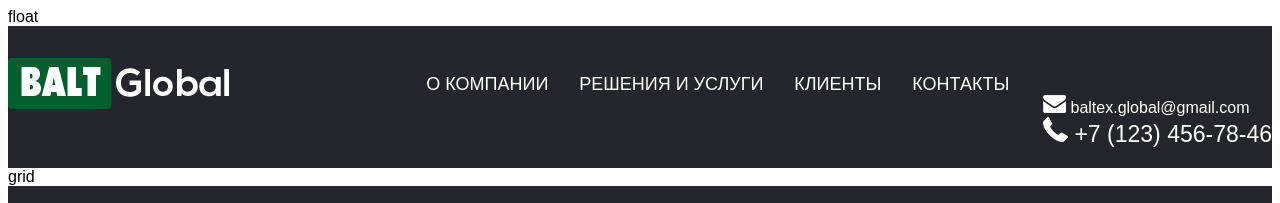
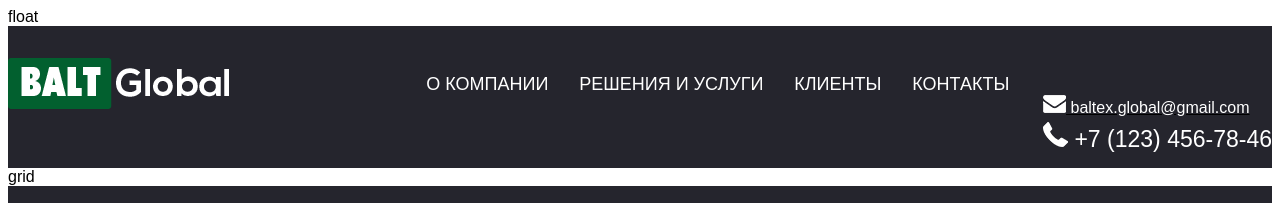
Before and after one commit to Eugene1962/DimaEugene, a plain HTML site: page index.html in a window 1280 px wide. Shown: the top 203 px of the page. Drawn offline with Linux system fonts and the light colour scheme.

Commit message:
FloatOnly

```diff
--- a/css/style.css
+++ b/css/style.css
@@ -71,8 +71,16 @@ padding-top: 2.5%;
 	clear: left;
 }
 
+.it-mail {
+	/*border-bottom-width: 1px;
+    border-bottom-style: solid;
+    border-bottom-color: white;*/
+	text-decoration: underline;
+}
+
 .it-phone {
 	font-size: 23px;
+	padding-top: 2.5%;
 }
 
 .logo  {
--- a/index.html
+++ b/index.html
@@ -26,7 +26,7 @@
 				</ul>
 			</div>
 			<div class="contact-float">
-				<div>
+				<div class="it-mail">
 					<a  href="mailto:baltex.global@gmail.com"><img src="images/envelope.png" alt="почта">
 					baltex.global@gmail.com
 					</a>
```
